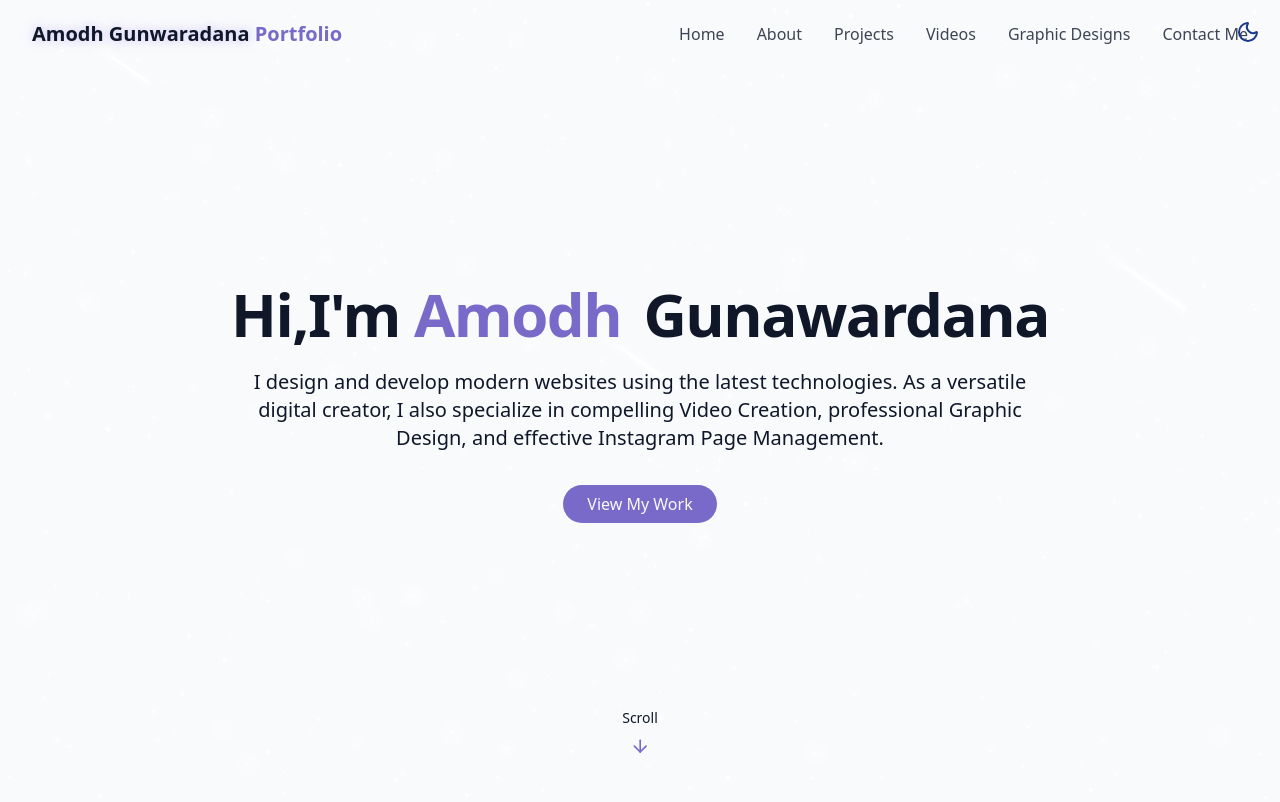
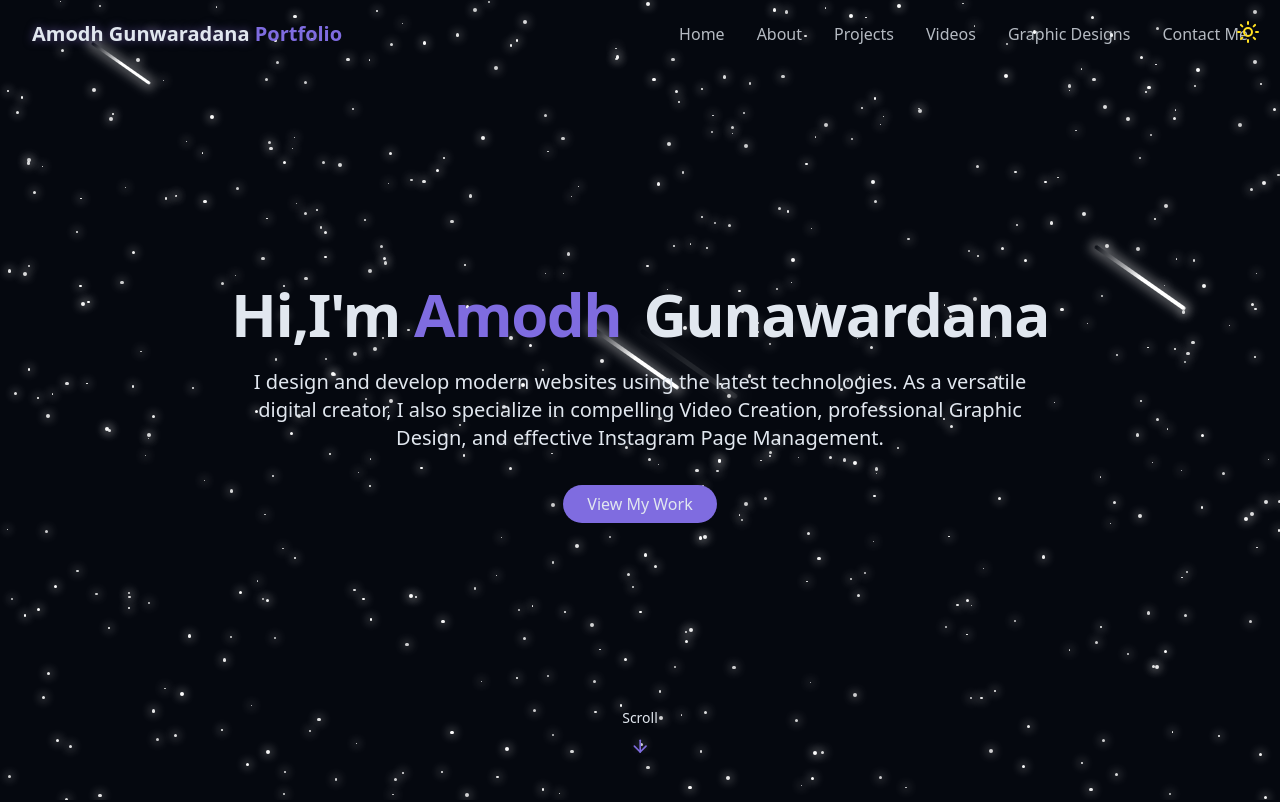
Before and after one commit to cc1-a/Portfilio-Main-React-, a React (Vite) app: page / in a window 1280 px wide. Shown: the top 802 px of the page. Built offline with nearby package versions, Linux system fonts and the light colour scheme.

Commit message:
Refactor ThemeToggle component for clarity

```diff
--- a/src/components/ThemeToggle.jsx
+++ b/src/components/ThemeToggle.jsx
@@ -1,70 +1,47 @@
- import { Moon, Sun } from "lucide-react"
-
-import { useState, useEffect} from "react"
-
+import { Moon, Sun } from "lucide-react"
+import { useState, useEffect } from "react"
 import { cn } from "../lib/utils";
 
+export const ThemeToggle = () => {
+    const [isDarkMode, setIsDarkMode] = useState(true);
 
-export const ThemeToggle=()=>{
+    useEffect(() => {
+        const storedTheme = localStorage.getItem("theme");
 
-    const [isDarkMode,setIsDarkMode]=useState(true);
+        if (storedTheme === "light") {
+            setIsDarkMode(false);
+            document.documentElement.classList.remove("dark");
+        } else {
+            setIsDarkMode(true);
+            document.documentElement.classList.add("dark");
+            localStorage.setItem("theme", "dark");
+        }
+    }, []);
 
-
-    useEffect(()=>{
-
-        const storedTheme= localStorage.getItem("theme");
-
-        if (storedTheme=="dark"){
-
+    const toggleTheme = () => {
+        if (isDarkMode) {
+            document.documentElement.classList.remove("dark");
+            localStorage.setItem("theme", "light");
+            setIsDarkMode(false);
+        } else {
+            document.documentElement.classList.add("dark");
+            localStorage.setItem("theme", "dark");
             setIsDarkMode(true);
-
-            document.documentElement.classList.add("dark");
-
         }
-
-        else{
-
-            localStorage.setItem("theme","light");
-
-            setIsDarkMode(false);
-
-        }
-
-    },[]);
-
-
-    const toggleTheme=()=>{
-
-        if (isDarkMode){
-
-            document.documentElement.classList.remove("dark");
-
-            localStorage.setItem("theme","light");
-
-            setIsDarkMode(false);
-
-        }
-
-        else{
-
-            document.documentElement.classList.add("dark");
-
-            localStorage.setItem("theme","dark");
-
-            setIsDarkMode(true);
-
-
-
-        }
-
     }
 
-    return <button onClick={toggleTheme} className={cn("fixed max-sm:top-7 max-sm:left-2 top-5 right-5 z-50 rounded-full transition-colors duration-300",
-
-        "focus:outlin-hidden"
-
-    )}>
-
-        {isDarkMode ? <Sun className="h-6 w-6 text-yellow-300"/> : <Moon className="h-6 w-6 text-blue-900"/>}</button>;
-
+    return (
+        <button
+            onClick={toggleTheme}
+            className={cn(
+                "fixed max-sm:top-7 max-sm:left-2 top-5 right-5 z-50 rounded-full transition-colors duration-300",
+                "focus:outline-none"
+            )}
+        >
+            {isDarkMode ?
+                <Sun className="h-6 w-6 text-yellow-300"/> :
+                <Moon className="h-6 w-6 text-blue-900"/>
+            }
+        </button>
+    );
 }
```
